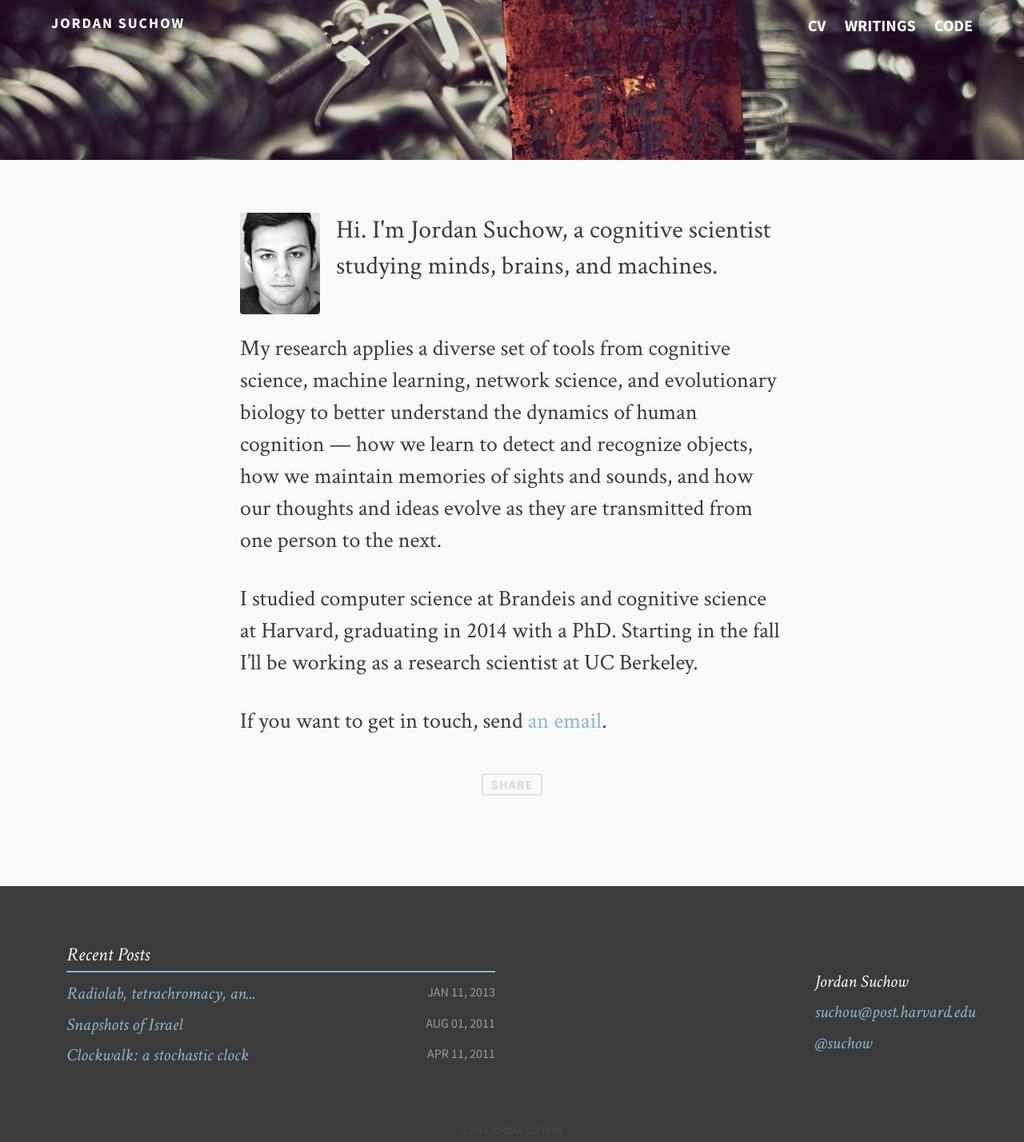
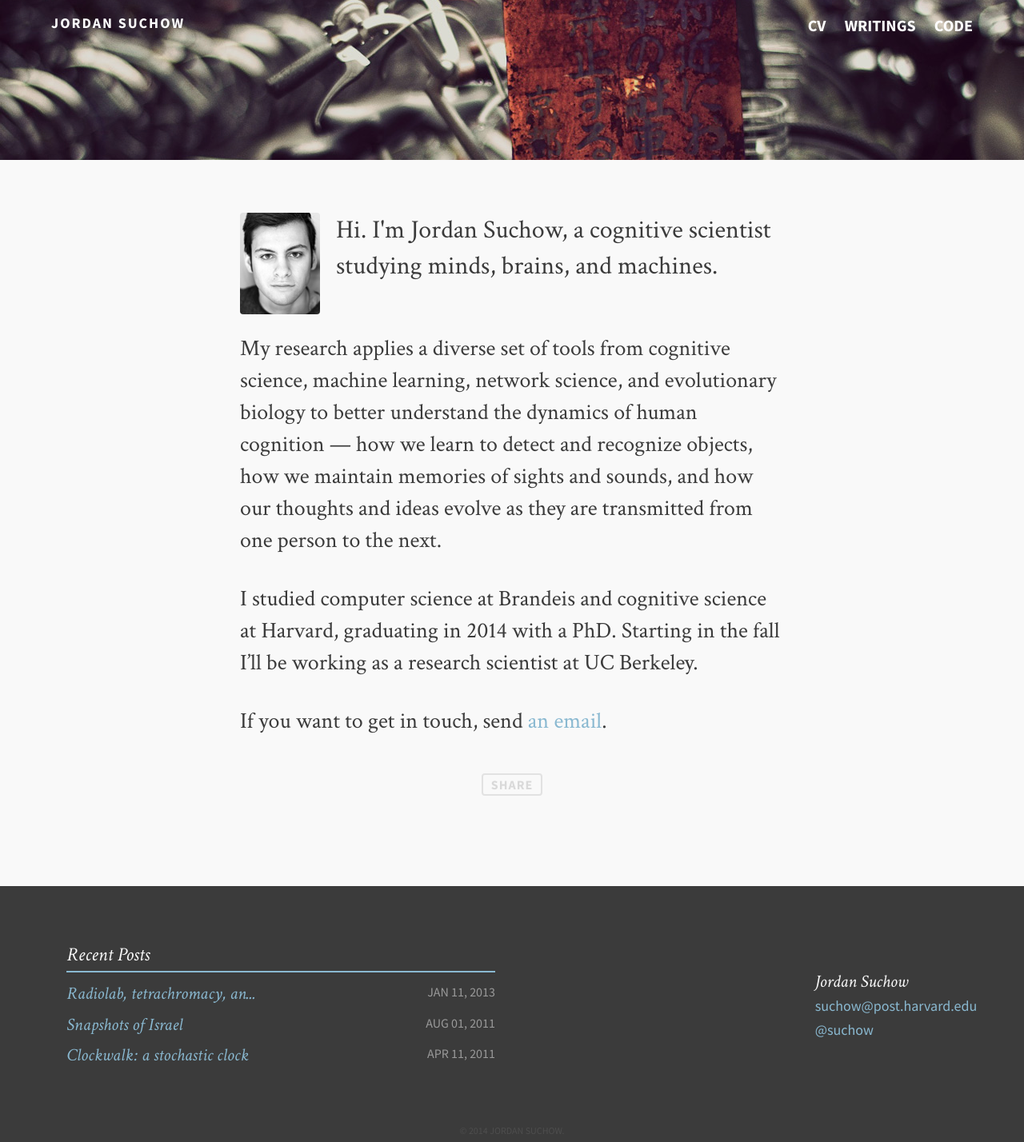
Before and after one commit to suchow/suchow.io, a Jekyll site: the page built from index.md, in a window 1280 px wide. Shown: the whole page at 80% size. Built offline with Jekyll 4.4.1, drawn with Linux system fonts in a browser that asks for light colours; comment, search, counter and statistics services are not loaded.

Commit message:
Restyle footer contact info

```diff
--- a/assets/css/i.css
+++ b/assets/css/i.css
@@ -946,10 +946,17 @@ footer .social a:hover {
   color: #f9f9f9;
 }
 footer .social ul li {
-  margin-bottom: 16.5px;
+  margin-bottom: 8px;
 }
 footer .social ul li:last-child {
   margin-bottom: 0;
+}
+
+footer .social .foot-link {
+  font-family: "Source Sans Pro", "Open Sans", "Helvetica Neue", "Arial", sans-serif;
+  font-size: 18px;
+  font-style: normal;
+  padding-bottom: 5px;
 }
 
 .disqus {
```
